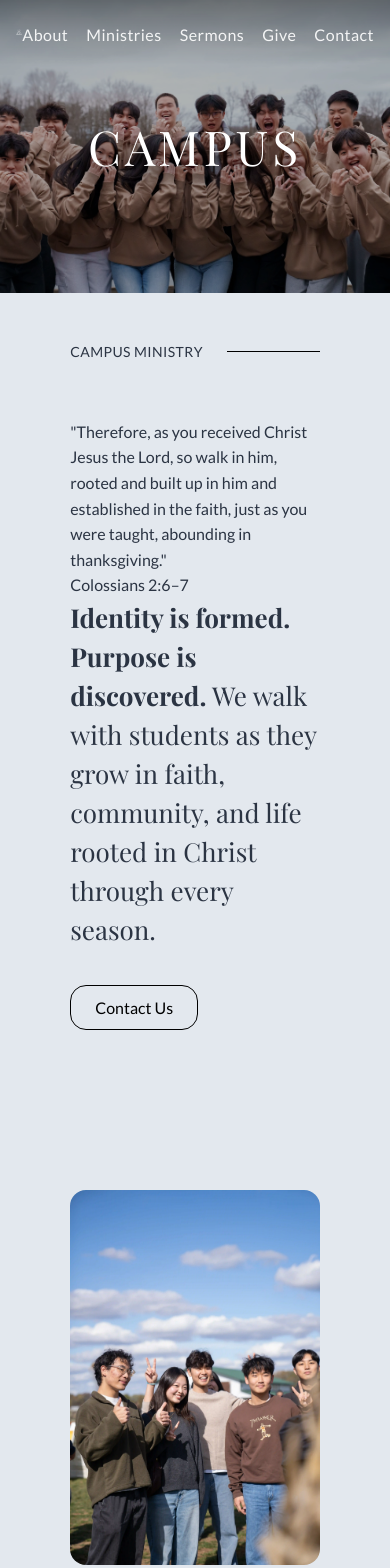
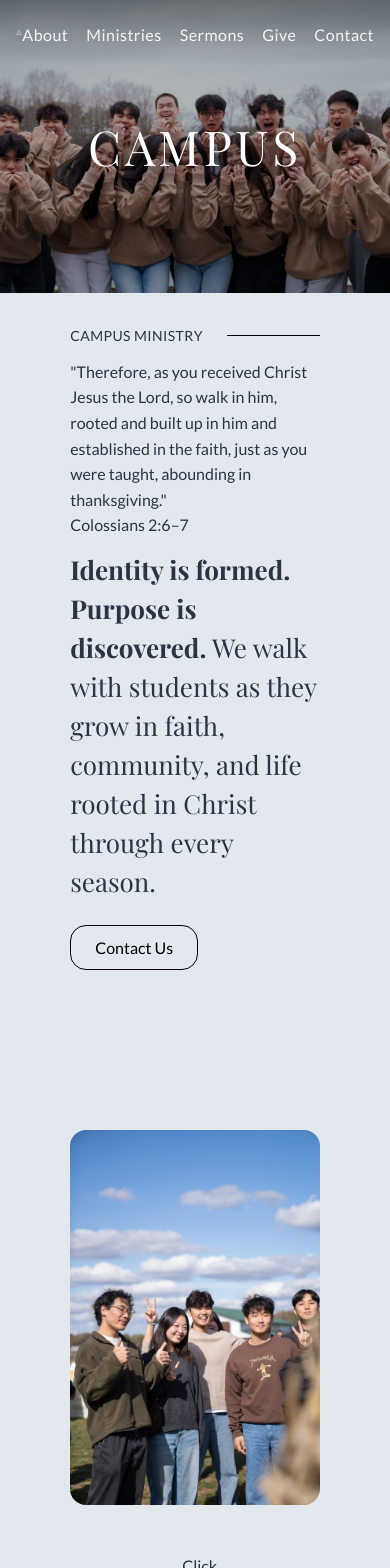
Before and after one commit to lgm-aa/LGM_Website_v3, a React (Vite) app: page /campus in a window 390 px wide. Shown: the top 1568 px of the page. Built offline with nearby package versions, Linux system fonts and the light colour scheme; no server answers.

Commit message:
adjusted ministry text spacing - mobile

```diff
--- a/src/components/ministries/Overview/Overview.css
+++ b/src/components/ministries/Overview/Overview.css
@@ -3,8 +3,8 @@
 }
 .overview__container {
   max-width: 1500px;
-  display: flex;            /* side-by-side layout */
-  gap: 4rem;                /* space between left and right */
+  display: flex; /* side-by-side layout */
+  gap: 4rem; /* space between left and right */
   align-items: flex-start;
   padding: clamp(3rem, 8vw, 10rem) clamp(1.5rem, 18vw, 14rem);
   align-items: stretch;
@@ -39,7 +39,7 @@
   align-items: center;
   gap: 1rem;
   letter-spacing: 0.03em;
-  padding-bottom: 1.5rem;
+  padding-bottom: 0.75rem;
   font-weight: 500;
 }
 
@@ -49,8 +49,8 @@
   height: 1px;
   background: rgba(0, 0, 0, 1);
 
-  flex: 1;                /* line expands to fill remaining space */
-  margin-left: 8px;       /* extra padding if you want */
+  flex: 1; /* line expands to fill remaining space */
+  margin-left: 8px; /* extra padding if you want */
 }
 
 .overview__desc {
@@ -59,7 +59,7 @@
 }
 
 .overview__mission-text {
-    font-size: clamp(1.20rem, 2vw, 1.50rem);
+  font-size: clamp(1.2rem, 2vw, 1.5rem);
   padding-bottom: 0.75rem;
   line-height: 1.5 !important;
   margin-top: auto;
@@ -75,7 +75,7 @@
   height: 100%;
   object-fit: cover;
   display: block;
-  margin-left: auto;  /* pushes image to the right side */
+  margin-left: auto; /* pushes image to the right side */
   border-radius: 16px;
 }
 
@@ -83,6 +83,7 @@
   .overview__container {
     flex-direction: column;
     gap: 5rem;
+    padding-top: 2rem;
   }
 
   .overview__left,
@@ -92,12 +93,13 @@
   }
 
   .overview__mission-text {
-    margin-top: 0;
+    margin-top: 0.75rem;
+    margin-bottom: 0.75rem;
   }
 
   .overview__desc {
     margin-top: 0;
-    padding-top: 2rem;
+    padding-top: 0;
   }
 
   .overview__right {
```
Lines whose indentation alone changed are shown as unchanged.
